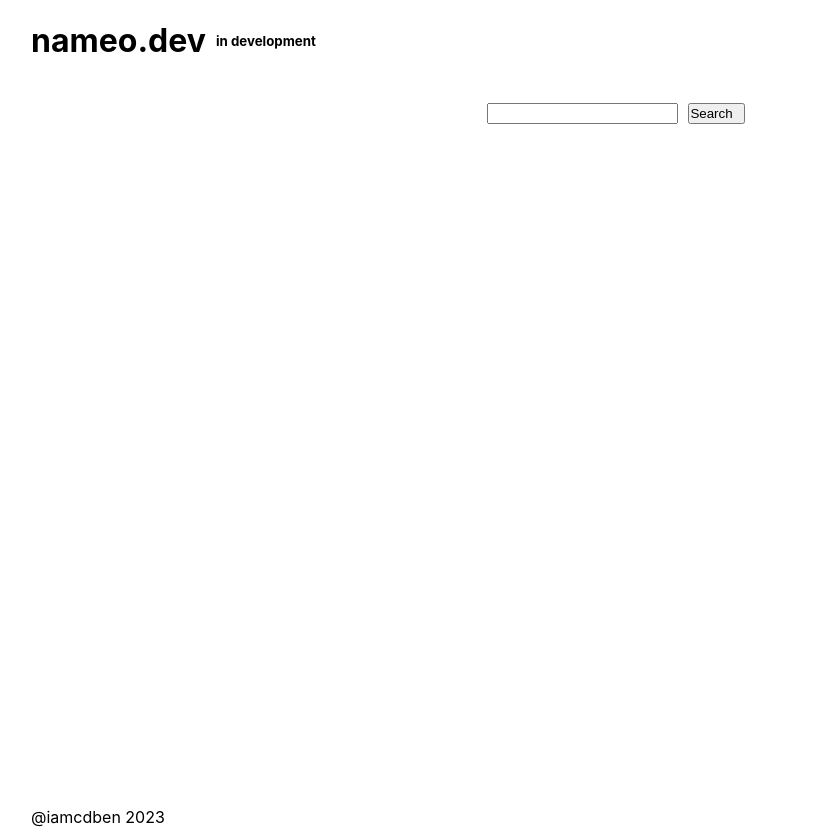
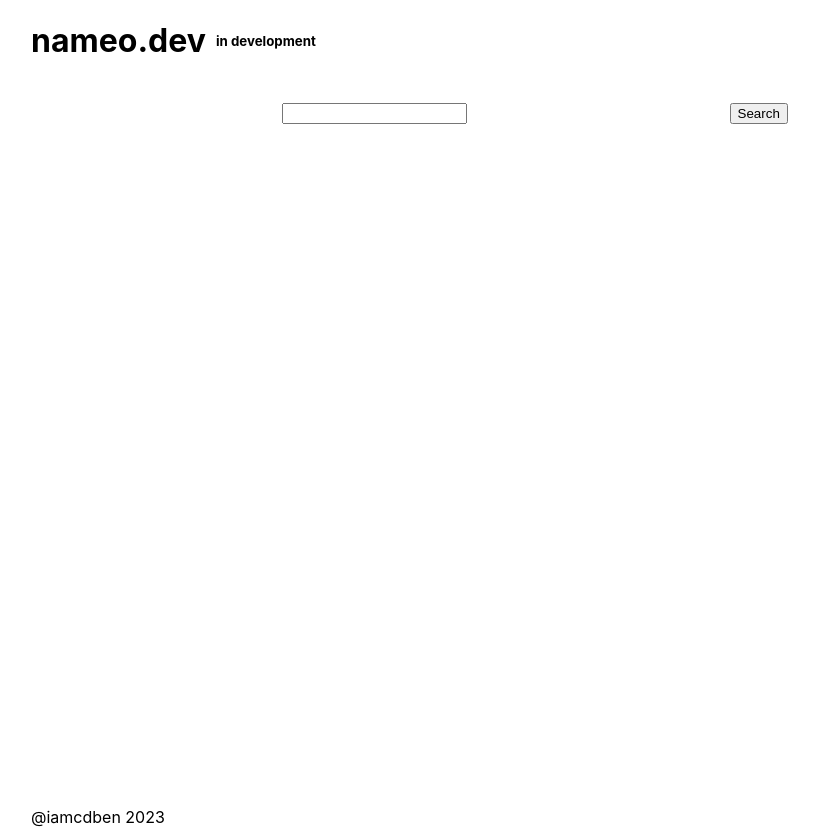
Before and after one commit to benjamin-mcdaniel/nameo-dev, a React (Create React App) app: page / in a window 1280 px wide. Shown: the whole page, without its empty margins (19-838 px from the left). Built offline with nearby package versions, Linux system fonts and the light colour scheme.

Commit message:
fixing divs

```diff
--- a/src/components/body/body.module.scss
+++ b/src/components/body/body.module.scss
@@ -5,16 +5,28 @@
   display: flex;
   flex-direction: row;
   align-items: stretch;
-  justify-items: center;
-  justify-content: space-around;
+  justify-items: start;
+  justify-content: start;
   align-content: space-around;
   height: 500px;
 }
 .input {
 }
 .center {
-  display: inline;
+  display: flex;
   text-align: center;
   padding-right: 10px;
   padding-left: 0px;
+  width: 60vw;
+  flex-direction: row;
+  justify-items: start;
+  justify-content: space-around;
+  align-items: start;
 }
+.sidebar {
+  display: flex;
+  flex-direction: row;
+  justify-items: start;
+  justify-content: start;
+  width: 150px;
+}
--- a/src/components/body/body.tsx
+++ b/src/components/body/body.tsx
@@ -11,14 +11,19 @@ export interface BodyProps {
  */
 export const Body = ({ className }: BodyProps) => {
     return (
-        <div style={{height: '85vh'}} className={classNames(styles.root, className, styles.body)}>
+        <div style={{ height: '85vh' }} className={classNames(styles.root, className, styles.body)}>
+            <div className={styles.sidebar} />
             <div className={styles.center}>
-                <span className={styles.center}>
-                    <input className={styles.center} />
-                </span>
-                <span className={styles.input}>
-                    <button className={styles.center}>Search</button>
-                </span>
+                <div className={styles.input}>
+                    <span className={styles.input}>
+                        <input />
+                    </span>
+                </div>
+                <div>
+                    <span className={styles.input}>
+                        <button>Search</button>
+                    </span>
+                </div>
             </div>
         </div>
     );
```
